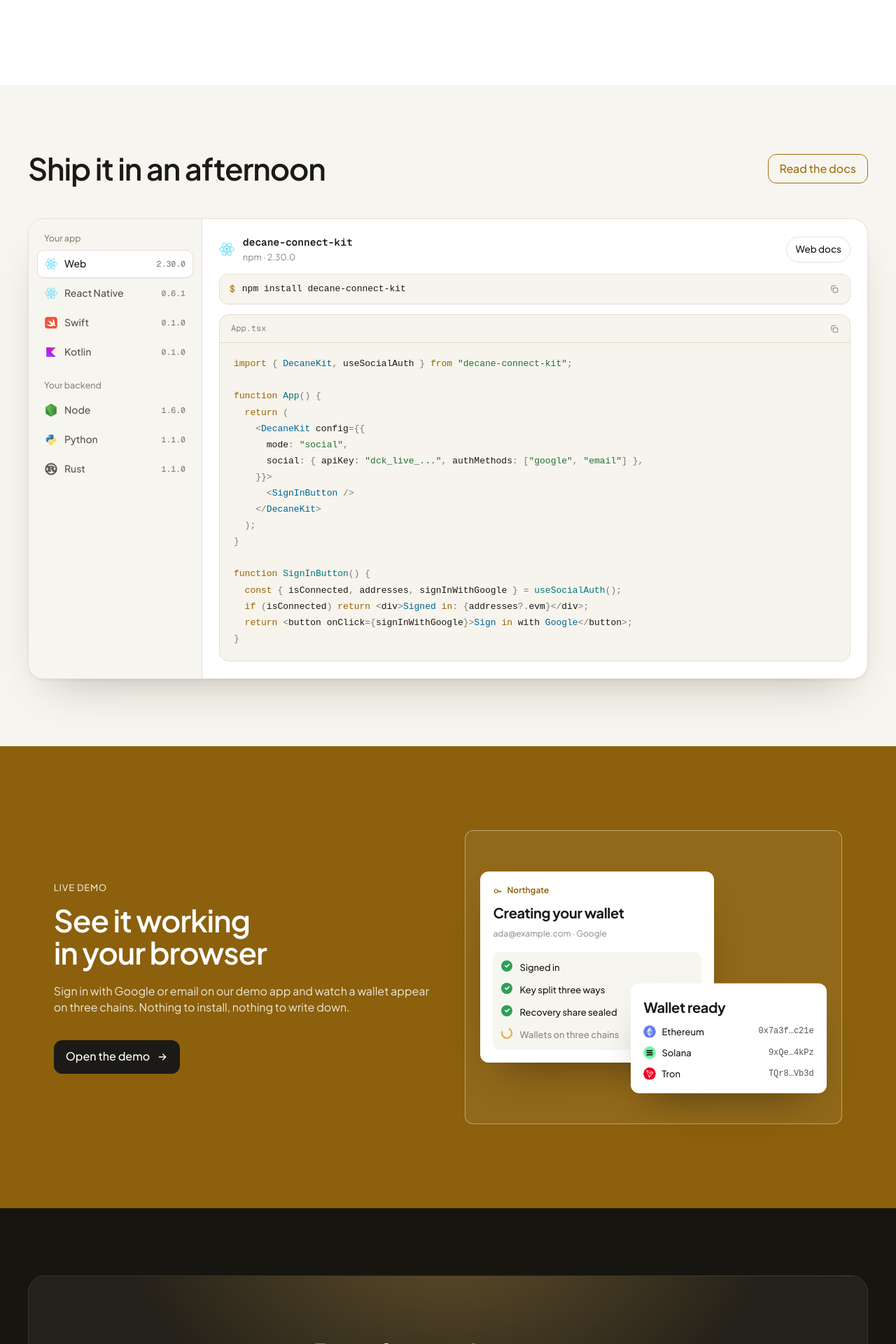
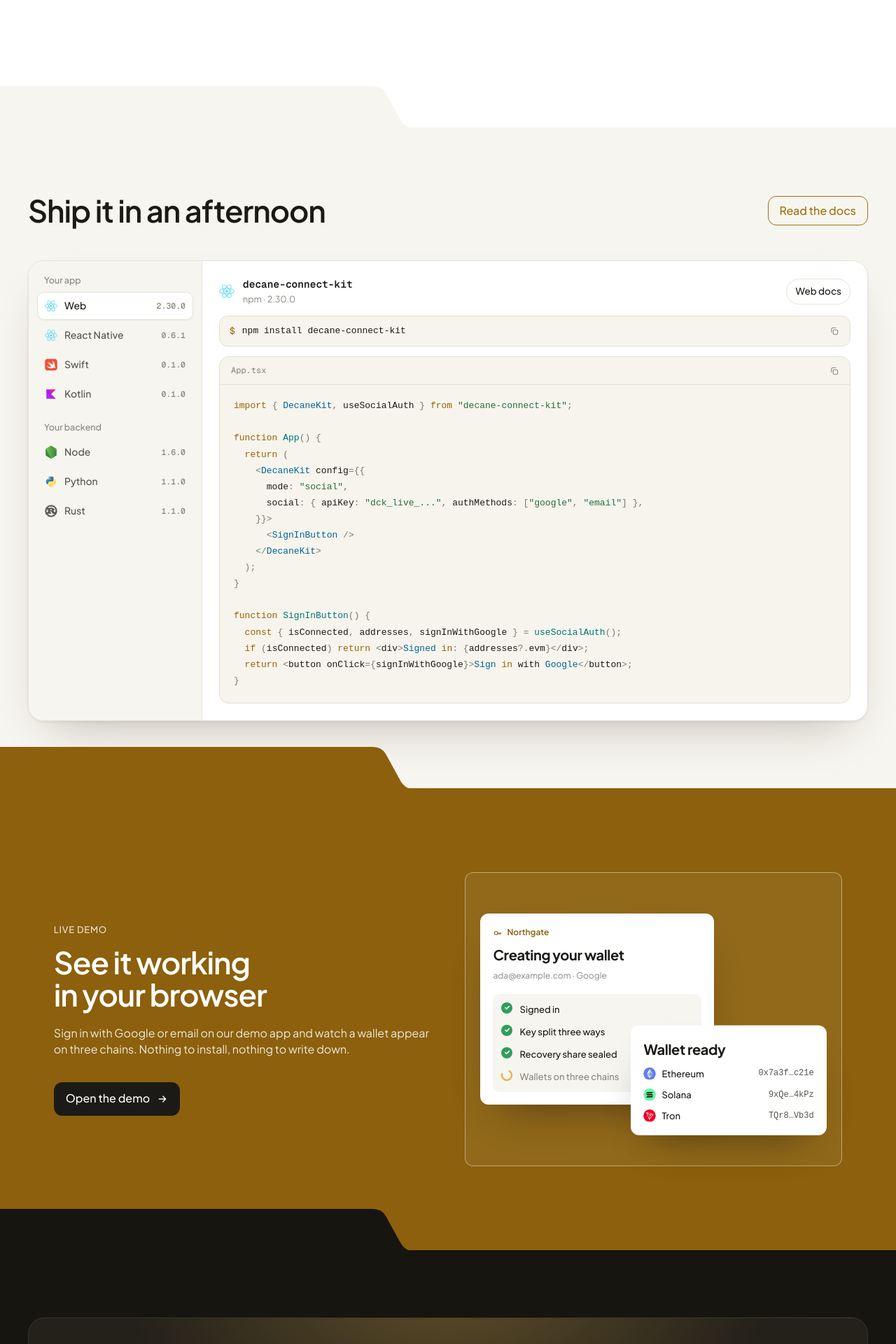
Before and after one commit to Korex23/decane-docs, a Next.js app: page / in a window 1280 px wide. Shown: the part 4000-5920 px from the top of the page at 70% size. Built offline with nearby package versions, Linux system fonts and the light colour scheme; no server answers.

Commit message:
Landing: sections rise into the one above with a rounded, angled tab (SDKs, demo band, close), drawn as one SVG shape in the section's colour so the edge is smooth and there is no gap

```diff
--- a/src/app/landing.css
+++ b/src/app/landing.css
@@ -1074,3 +1074,49 @@
 .lp .site-footer .brand {
   color: #ffffff;
 }
+
+/* The tab a section rises into the one above with: a flat run, then a
+   rounded slope down to the section's own edge. Drawn in the section's
+   colour, so it reads as one shape with it. */
+.k-close {
+  position: relative;
+}
+.k-tab {
+  position: absolute;
+  left: 0;
+  right: 0;
+  bottom: calc(100% - 1px);
+  height: 60px;
+  display: flex;
+  pointer-events: none;
+}
+.k-tab span {
+  width: min(560px, 40%);
+  background: currentColor;
+}
+.k-tab svg {
+  flex: none;
+  display: block;
+  margin-left: -1px;
+}
+.k-tinted .k-tab {
+  color: var(--k-tint);
+}
+.k-demo .k-tab {
+  color: var(--k-demo);
+}
+.k-close .k-tab {
+  color: var(--k-close);
+}
+.k-tinted {
+  margin-top: 108px;
+}
+@media (max-width: 720px) {
+  .k-tab {
+    height: 40px;
+  }
+  .k-tab svg {
+    width: 64px;
+    height: 40px;
+  }
+}
--- a/src/app/page.tsx
+++ b/src/app/page.tsx
@@ -56,6 +56,16 @@ const ShieldIcon = ({ size = 18 }: { size?: number }) => (
     <path d="M12 3 5 6v5c0 4.5 3 8.4 7 10 4-1.6 7-5.5 7-10V6l-7-3Z" />
     <path d="m9 12 2 2 4-4" />
   </svg>
+);
+
+/** The rounded, angled tab a section rises into the one above with. */
+const Tab = () => (
+  <div className="k-tab" aria-hidden="true">
+    <span />
+    <svg viewBox="0 0 96 60" width="96" height="60">
+      <path d="M0 0H22Q34 0 40 10L62 50Q68 60 80 60H96V60H0Z" fill="currentColor" />
+    </svg>
+  </div>
 );
 
 const Soon = () => <span className="k-soon">Coming soon</span>;
@@ -500,6 +510,7 @@ export default function Page() {
 
       {/* ── SDKs ────────────────────────────────────────────────────────── */}
       <section className="k-section k-tinted" id="integrate">
+        <Tab />
         <div className="k-wrap">
           <Reveal className="k-head-row">
             <h2 className="k-h2">Ship it in an afternoon</h2>
@@ -515,6 +526,7 @@ export default function Page() {
 
       {/* ── Live demo ───────────────────────────────────────────────────── */}
       <section className="k-section k-demo" id="demo">
+        <Tab />
         <div className="k-wrap k-demo-grid">
           <Reveal className="k-demo-copy">
             <small className="k-eyebrow">Live demo</small>
@@ -565,6 +577,7 @@ export default function Page() {
 
       {/* ── Close ───────────────────────────────────────────────────────── */}
       <section className="k-close">
+        <Tab />
         <div className="k-wrap">
           <Reveal className="k-close-card">
             <div className="k-close-copy">
```
